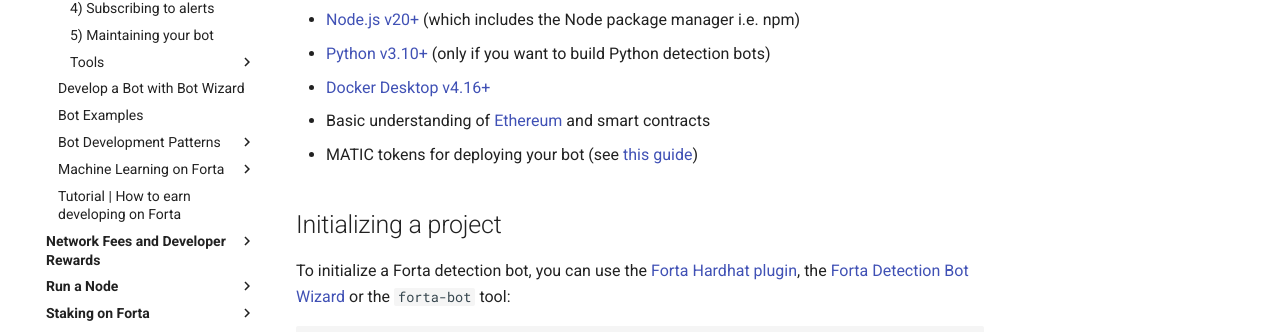
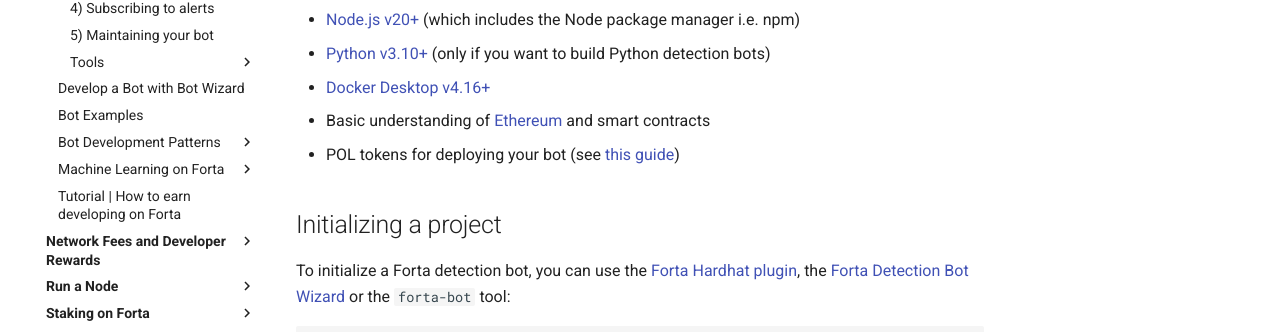
Before and after one commit to forta-network/docs, an MkDocs documentation site: the page built from docs/quickstart.md, in a window 1280 px wide and 900 px high. Shown: the part 364-696 px from the top of the window. Built offline with MkDocs 1.6.1 and Material for MkDocs 9.7.7, drawn with Linux system fonts in a browser that asks for light colours.

Commit message:
Update quickstart.md

```diff
--- a/docs/quickstart.md
+++ b/docs/quickstart.md
@@ -11,7 +11,7 @@
 - [Python v3.10+](https://www.python.org/) (only if you want to build Python detection bots)
 - [Docker Desktop v4.16+](https://docs.docker.com/desktop)
 - Basic understanding of [Ethereum](https://ethereum.org/) and smart contracts
-- MATIC tokens for deploying your bot (see [this guide](matic.md))
+- POL tokens for deploying your bot (see [this guide](matic.md))
 
 ## Initializing a project
 
```
